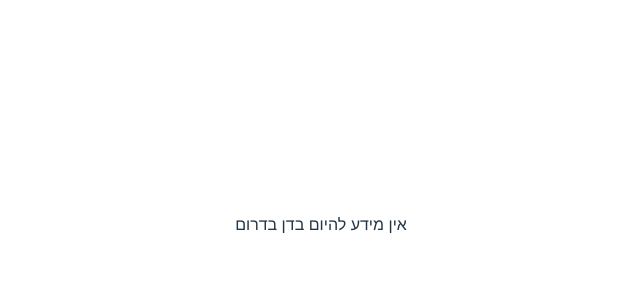
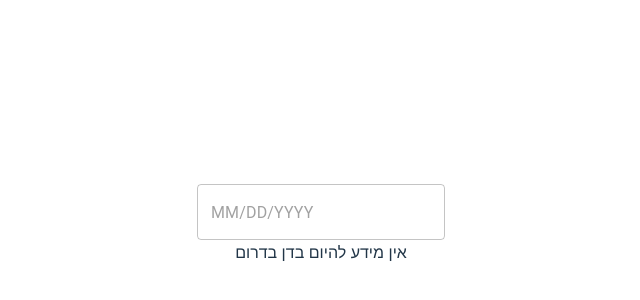
Before and after one commit to YoadRXO/kavim-info, a React (Vite) app in the folder client/: page /dan-badarom in a window 1280 px wide. Shown: the part 176-476 px from the top of the page, without its empty margins (319-959 px from the left). Built offline with nearby package versions, Linux system fonts and the light colour scheme; no server answers.

Commit message:
Add MUI DatePicker and refactor GetRecentPosts to use useMutation; update DanBadarom component for date selection

```diff
--- a/client/package.json
+++ b/client/package.json
@@ -14,6 +14,7 @@
     "@emotion/react": "^11.14.0",
     "@emotion/styled": "^11.14.0",
     "@mui/material": "^7.0.1",
+    "@mui/x-date-pickers": "^7.28.2",
     "@tanstack/react-query": "^5.71.0",
     "axios": "^1.8.4",
     "cheerio": "^1.0.0",
--- a/client/src/common/queriess/GetDanBadarom.tsx
+++ b/client/src/common/queriess/GetDanBadarom.tsx
@@ -1,10 +1,10 @@
-import { useQuery } from "@tanstack/react-query";
+import { useMutation } from "@tanstack/react-query";
 import axios from "axios";
 
-export const GetRecentPosts = (date: string) => {
-  return useQuery({
-    queryKey: ["recentPosts", date],
-    queryFn: async () => {
+export const GetRecentPosts = () => {
+  return useMutation({
+    mutationKey: ["recentPosts"],
+    mutationFn: async (date: string) => {
       try {
         const { data } = await axios.get(
           `https://kavim-info-1.onrender.com/api/dan-badarom`, // Fixed URL format
@@ -26,6 +26,5 @@ export const GetRecentPosts = (date: string) => {
         throw error;
       }
     },
-    enabled: !!date, // Ensures query runs only when date is provided
   });
 };
--- a/client/src/components/dan-badarom/DanBadarom.tsx
+++ b/client/src/components/dan-badarom/DanBadarom.tsx
@@ -1,14 +1,22 @@
 import dayjs from "dayjs";
 import { GetRecentPosts } from "../../common/queriess/GetDanBadarom";
 import { HEBREW } from "../../common/consts/hebrew";
+import { DatePicker } from "@mui/x-date-pickers/DatePicker";
 
 export const DanBadarom = () => {
-  const date = dayjs().subtract(1, "day").format("YYYY/MM/DD"); // Replace with dynamic logic if needed
-  const { data, isLoading } = GetRecentPosts(date);
-  if (isLoading) return <div>Loading...</div>;
+  const { data, isPending, mutateAsync } = GetRecentPosts();
+
+  const onAccept = async (value: dayjs.Dayjs | null) => {
+    if (value) {
+      await mutateAsync(value.format("YYYY/MM/DD"));
+    }
+  };
+
+  if (isPending) return <div>Loading...</div>;
 
   return (
     <div>
+      <DatePicker onAccept={onAccept} />
       {!!data ? (
         <div>
           {HEBREW.infoForToday} : {data.page1Content.toString()}
```
Also changed, not shown: client/src/main.tsx (+5 -2 lines), 1 other file (tests, documents, lock files or other folders).
